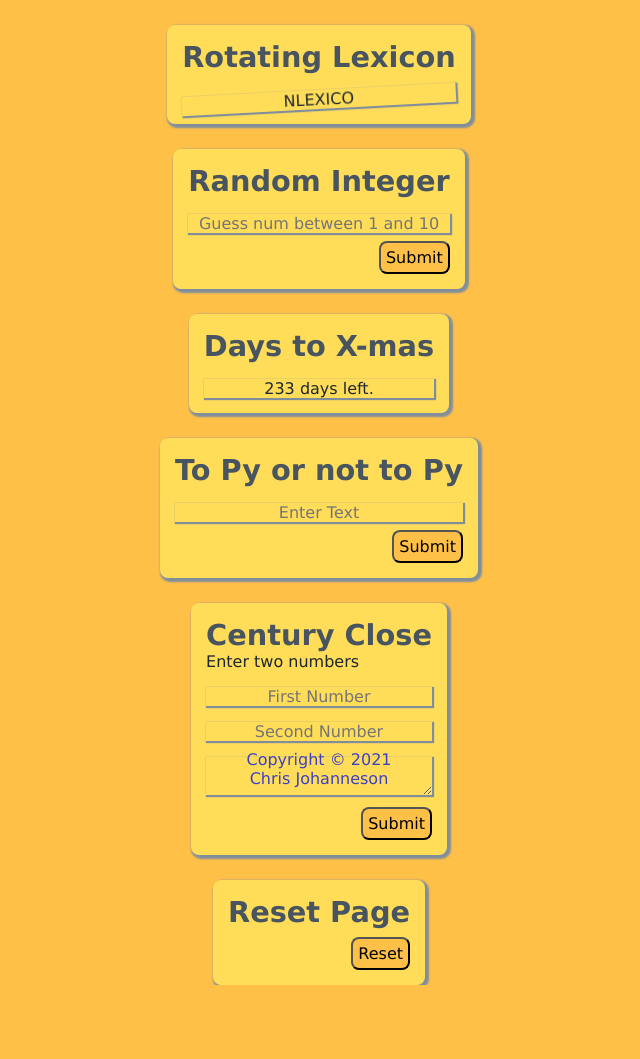
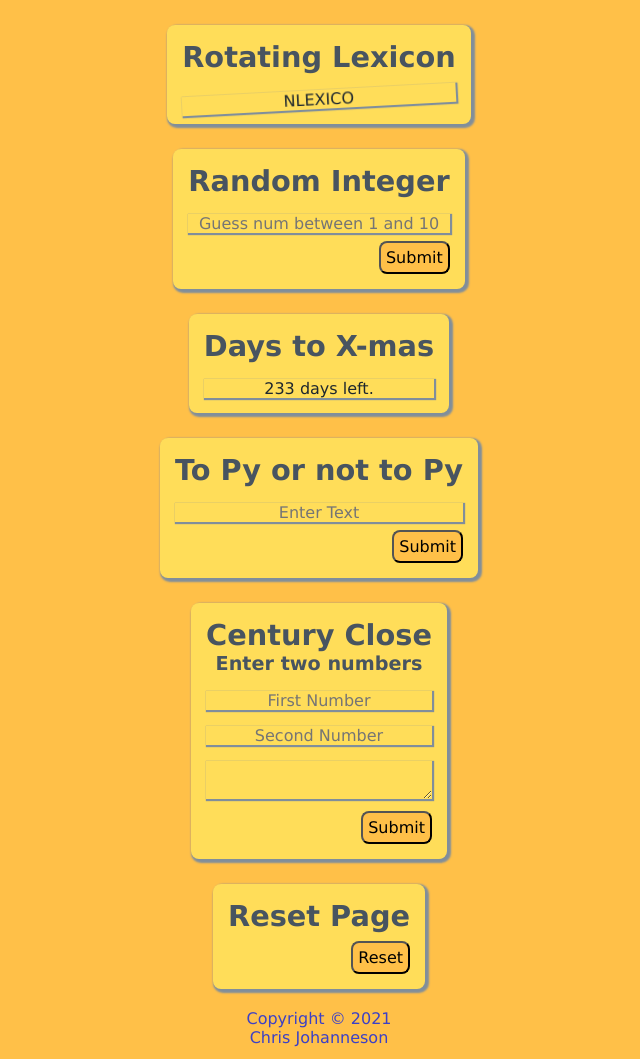
Before and after one commit to pub-education/pub-ED-JavaScript, a plain HTML site: page index.html in a window 1280 px wide. Shown: the whole page, without its empty margins (321-961 px from the left). Before the commit the page ends 985 px from the top, so only its background shows below. Drawn offline with Linux system fonts and the light colour scheme.

Commit message:
Edited minor errors in outline.css, index.html amd correcrted reset function in main.js

```diff
--- a/index.html
+++ b/index.html
@@ -57,16 +57,15 @@
             <div class="card centuryClose">
                 <header>Reset Page</header>
                 <div class="btnHolder">
-                    <button class="btnClass" type="button" onclick="javascript: start()">Reset</button>
+                    <button class="btnClass" type="button" onclick="javascript: resetFields()">Reset</button>
                 </div>
             </div>
         </div>
-    </div>
-    <footer>
-        <div>
-            <p>Copyright &copy; 2021<br>Chris Johanneson</p>
-        </div>
-    </footer>
+        <footer>
+            <div>
+                <p>Copyright &copy; 2021<br>Chris Johanneson</p>
+            </div>
+        </footer>
     </div>
 </body>
 
--- a/js/main.js
+++ b/js/main.js
@@ -11,7 +11,6 @@ function start() {
     let timer = setInterval(() => {
         lexiconRotation();
     }, 3000);
-    daysToXmas();
 }
 function resetFields() {
     let items = document.getElementsByTagName('input');
@@ -20,6 +19,7 @@ function resetFields() {
         items[i].value = "";
     }
     Helper.setValue("closeTo100", "");
+    daysToXmas();
 }
 
 function randomInt(id) {
@@ -86,7 +86,7 @@ function century(data) {
     if (ok) {
         res = "The numbers are equal.";
     }
-    if (!ok && Math.abs(100 - num1) > Math.abs(100 - num2)) {
+    else if (!ok && Math.abs(100 - num1) > Math.abs(100 - num2)) {
         res = `The second number ${num2} is closer to 100.`;
     }
     else {
--- a/styles/card.css
+++ b/styles/card.css
@@ -39,7 +39,12 @@ header {
     margin-top: 1rem;
 }
 
-.card p {}
+.card p {
+    color: var(--card-header-2-color);
+    font-size: 1.2rem;
+    font-weight: bold;
+    text-align: center;
+}
 
 .rotation::before {
     content: "Rotating Lexicon";
--- a/styles/outline.css
+++ b/styles/outline.css
@@ -16,7 +16,7 @@ body {
     /*important to footer placement*/
     position: relative;
     top: 0px;
-    height: 100%;
+    min-height: 100%;
     width: 100%;
     background-color: var(--bg-main);
 }
```
